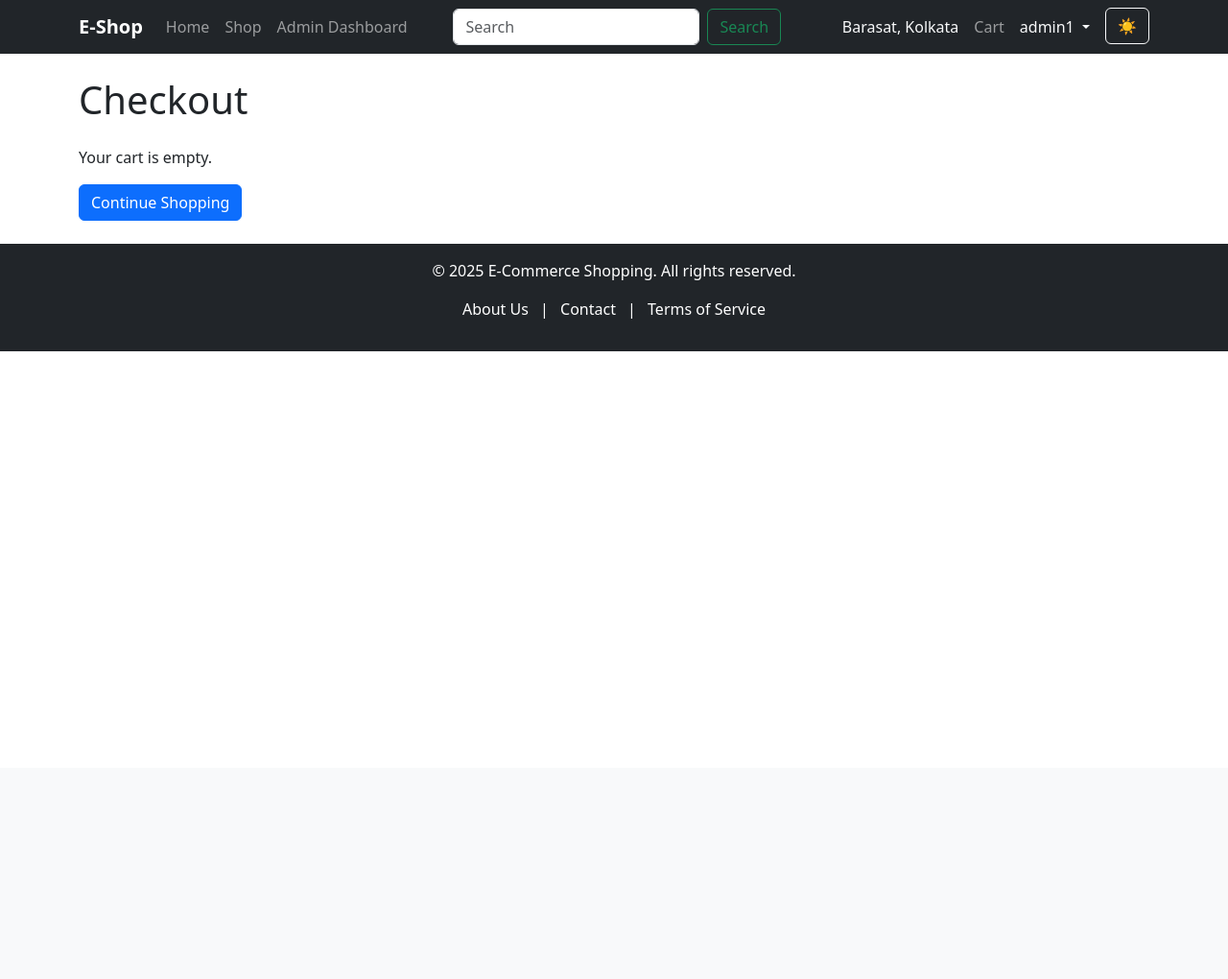
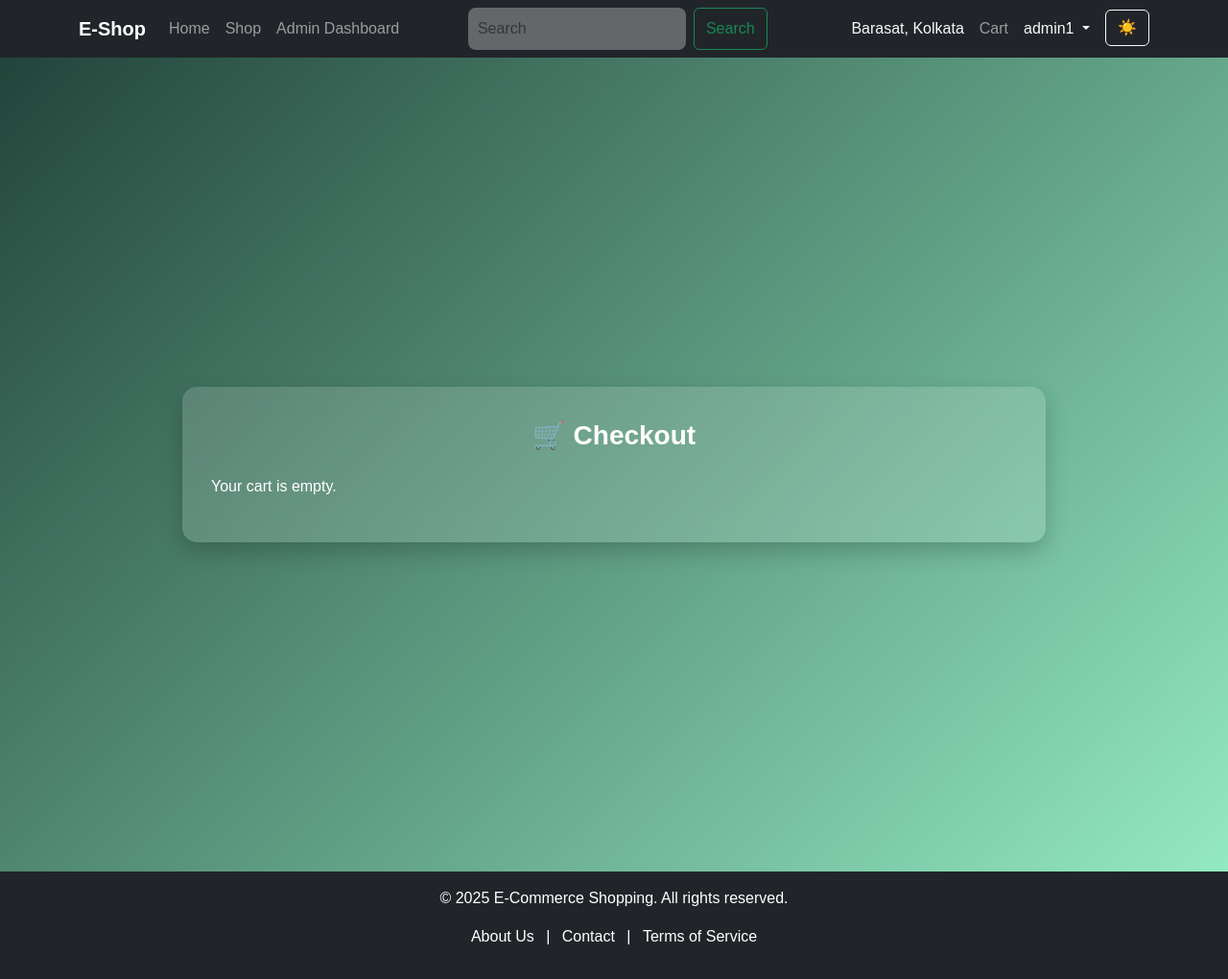
Before and after one commit to meaow-stack/amazon, a Django app: page /checkout/ in a window 1280 px wide. Shown: the whole page at 96% size. Before the commit the page ends 366 px from the top, so only its background shows below. Run offline with Django 3.2, Linux system fonts and the light colour scheme; a user stored in the database is signed in; data comes from the database, SQL or seed files in the repository; some libraries are stand-ins or nearby versions.

Commit message:
Update checkout.html

```diff
--- a/amazon_clone/shop/templates/checkout.html
+++ b/amazon_clone/shop/templates/checkout.html
@@ -2,33 +2,150 @@
 {% load math_filters %}
 
 {% block content %}
-    <h1 class="mb-4">Checkout</h1>
+
+<style>
+    /* Background */
+    body {
+        background: linear-gradient(135deg, #1f4037, #99f2c8);
+        font-family: 'Arial', sans-serif;
+    }
+
+    /* Checkout Container */
+    .checkout-container {
+        display: flex;
+        justify-content: center;
+        align-items: center;
+        min-height: 100vh;
+        padding: 20px;
+    }
+
+    /* Checkout Card */
+    .checkout-card {
+        background: rgba(255, 255, 255, 0.15);
+        backdrop-filter: blur(12px);
+        padding: 30px;
+        border-radius: 15px;
+        box-shadow: 0 10px 25px rgba(0, 0, 0, 0.2);
+        max-width: 900px;
+        width: 100%;
+        color: #fff;
+    }
+
+    /* Heading */
+    .checkout-header {
+        font-size: 28px;
+        font-weight: bold;
+        margin-bottom: 20px;
+        text-align: center;
+        color: #ffffff;
+    }
+
+    /* Forms & Inputs */
+    .form-label {
+        font-weight: bold;
+        color: #ffffff;
+    }
+
+    .form-control {
+        background: rgba(255, 255, 255, 0.3);
+        color: #fff;
+        border: none;
+        border-radius: 8px;
+        padding: 10px;
+    }
+
+    .form-control:focus {
+        background: rgba(255, 255, 255, 0.5);
+        outline: none;
+        box-shadow: 0 0 8px rgba(255, 255, 255, 0.8);
+    }
+
+    /* Order Summary */
+    .order-summary {
+        margin-top: 20px;
+    }
+
+    .table {
+        background: rgba(255, 255, 255, 0.2);
+        border-radius: 8px;
+        overflow: hidden;
+    }
+
+    .table th, .table td {
+        color: #fff;
+    }
+
+    /* Pay Button */
+    .pay-button {
+        width: 100%;
+        background: #28a745;
+        color: white;
+        font-size: 18px;
+        font-weight: bold;
+        border-radius: 8px;
+        padding: 12px;
+        transition: 0.3s;
+        border: none;
+    }
+
+    .pay-button:hover {
+        background: #218838;
+    }
+
+    .pay-button:disabled {
+        background: #ccc;
+        cursor: not-allowed;
+    }
+
+    /* Loading Animation */
+    .loading {
+        display: none;
+        text-align: center;
+        margin-top: 15px;
+    }
+
+    .loading img {
+        width: 60px;
+    }
+
+    /* Responsive */
+    @media (max-width: 768px) {
+        .checkout-card {
+            padding: 20px;
+        }
+    }
+
+</style>
+
+<div class="checkout-container">
+    <div class="checkout-card">
+        <div class="checkout-header">🛒 Checkout</div>
 
         {% if cart_items %}
             <div class="row">
                 <!-- Shipping Details Form -->
                 <div class="col-md-6">
-                <h3>Shipping Details</h3>
+                    <h3>📦 Shipping Details</h3>
                     <form id="shipping-form" method="post">
                         {% csrf_token %}
                         <div class="mb-3">
-                        <label for="address" class="form-label">Address</label>
+                            <label for="address" class="form-label">🏠 Address</label>
                             <input type="text" class="form-control" id="address" name="address" required>
                         </div>
                         <div class="mb-3">
-                        <label for="pincode" class="form-label">Pincode</label>
+                            <label for="pincode" class="form-label">📍 Pincode</label>
                             <input type="text" class="form-control" id="pincode" name="pincode" required pattern="\d{5,6}">
                         </div>
                         <div class="mb-3">
-                        <label for="district" class="form-label">District</label>
+                            <label for="district" class="form-label">🏙️ District</label>
                             <input type="text" class="form-control" id="district" name="district" required>
                         </div>
                         <div class="mb-3">
-                        <label for="state" class="form-label">State</label>
+                            <label for="state" class="form-label">🗺️ State</label>
                             <input type="text" class="form-control" id="state" name="state" required>
                         </div>
                         <div class="mb-3">
-                        <label for="country" class="form-label">Country</label>
+                            <label for="country" class="form-label">🌎 Country</label>
                             <input type="text" class="form-control" id="country" name="country" value="USA" required>
                         </div>
                     </form>
@@ -36,7 +153,7 @@
 
                 <!-- Order Summary & Payment -->
                 <div class="col-md-6">
-                <h3>Order Summary</h3>
+                    <h3>🛍️ Order Summary</h3>
                     <table class="table">
                         <thead>
                             <tr>
@@ -57,15 +174,20 @@
                             {% endfor %}
                         </tbody>
                     </table>
-                <h4>Total: ${{ total }}</h4>
+                    <h4>💰 Total: ${{ total }}</h4>
 
                     <!-- Payment UI -->
                     <div id="payment-element"></div>
-                <button id="submit-payment" class="btn btn-primary mt-3" disabled>
-                    Pay Now
+                    <button id="submit-payment" class="pay-button mt-3" disabled>
+                        Pay Now 💳
                     </button>
                     <div id="payment-message" class="mt-3 text-danger"></div>
                 </div>
+            </div>
+
+            <div class="loading">
+                <img src="https://i.gifer.com/4V0b.gif" alt="Loading">
+                <p>Processing Payment...</p>
             </div>
 
             <!-- Stripe & Custom JS -->
@@ -80,6 +202,7 @@
                     const submitButton = document.getElementById('submit-payment');
                     const paymentMessage = document.getElementById('payment-message');
                     const shippingForm = document.getElementById('shipping-form');
+                    const loadingDiv = document.querySelector('.loading');
 
                     // Enable payment button when form is filled
                     shippingForm.addEventListener("input", function () {
@@ -90,12 +213,12 @@
                         e.preventDefault();
                         submitButton.disabled = true;
                         submitButton.innerText = "Processing...";
+                        loadingDiv.style.display = 'block';
                         paymentMessage.innerText = "";
 
                         // Collect form data
                         const formData = new FormData(shippingForm);
 
-                    // Send shipping details to backend
                         try {
                             const response = await fetch('{% url 'checkout' %}', {
                                 method: 'POST',
@@ -107,11 +230,11 @@
                             if (json.error) {
                                 paymentMessage.innerText = json.error;
                                 submitButton.disabled = false;
-                            submitButton.innerText = "Pay Now";
+                                submitButton.innerText = "Pay Now 💳";
+                                loadingDiv.style.display = 'none';
                                 return;
                             }
 
-                        // Proceed with Stripe payment
                             const { error } = await stripe.confirmCardPayment(json.client_secret, {
                                 payment_method: {
                                     card: paymentElement,
@@ -121,16 +244,12 @@
 
                             if (error) {
                                 paymentMessage.innerText = error.message;
-                            submitButton.disabled = false;
-                            submitButton.innerText = "Pay Now";
                             } else {
                                 window.location.href = '{% url 'payment_success' %}';
                             }
 
                         } catch (err) {
                             paymentMessage.innerText = "An error occurred. Please try again.";
-                        submitButton.disabled = false;
-                        submitButton.innerText = "Pay Now";
                         }
                     });
                 });
@@ -138,6 +257,8 @@
 
         {% else %}
             <p>Your cart is empty.</p>
-        <a href="{% url 'user_dashboard' %}" class="btn btn-primary">Continue Shopping</a>
         {% endif %}
+    </div>
+</div>
+
 {% endblock %}
```
Lines whose indentation alone changed are shown as unchanged.
